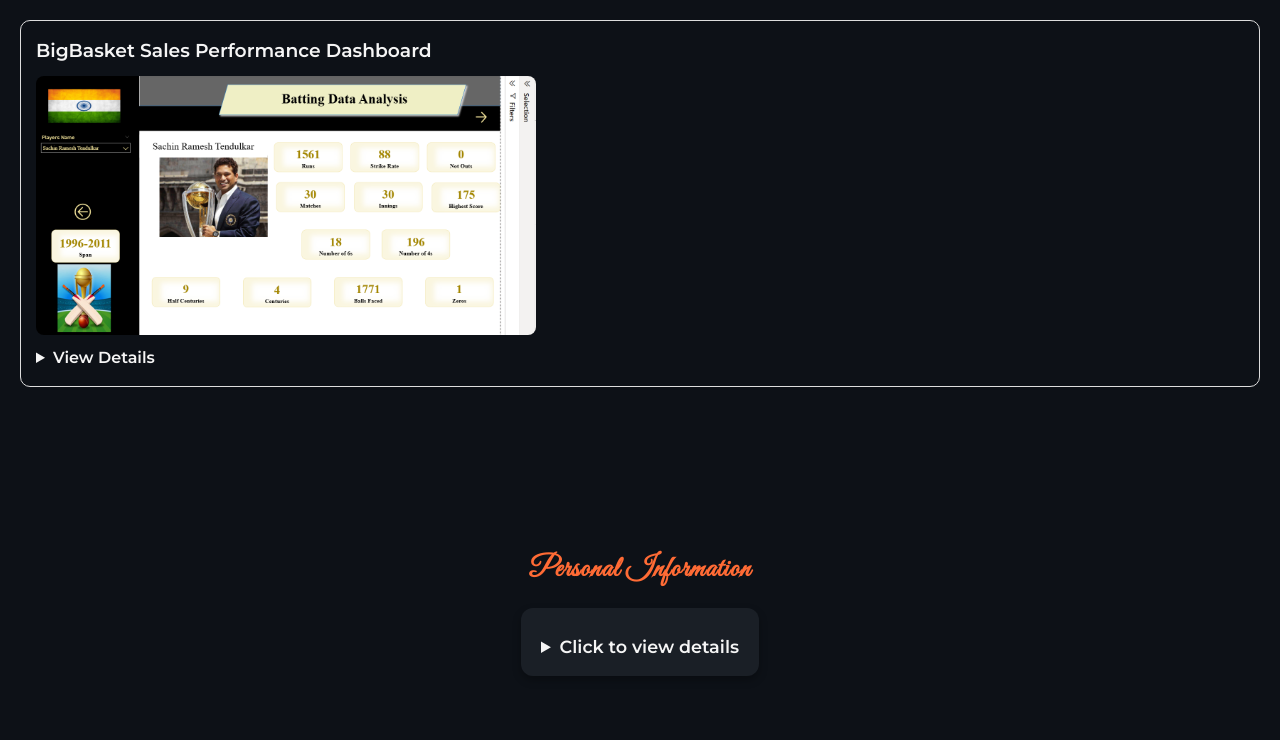
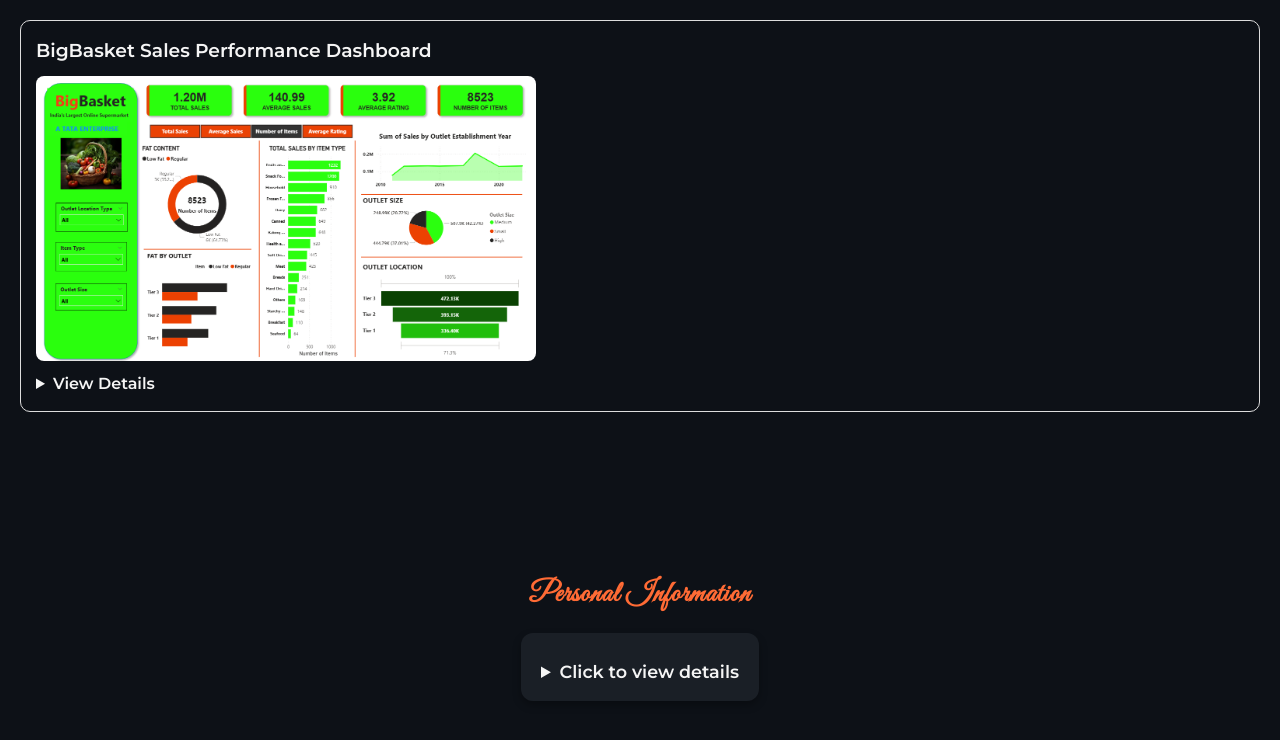
Before and after one commit to sujithts31618-ui/sujithts31618.github.io, a plain HTML site: page index.html in a window 1280 px wide. Shown: the part 5265-6005 px from the top of the page. Drawn offline with nearby package versions, Linux system fonts and the light colour scheme.

Commit message:
Update index.html

```diff
--- a/index.html
+++ b/index.html
@@ -439,7 +439,7 @@
   </div>
   <div class="project">
     <h3><strong>BigBasket Sales Performance Dashboard<strong></h3>
-    <img src="cricket.png" alt="Snapshot of the project report Showing Key insights." class="project-img">
+    <img src="bigbasket.png" alt="Snapshot of the project report Showing Key insights." class="project-img">
 
     <details>
       <summary>View Details</summary>
```
